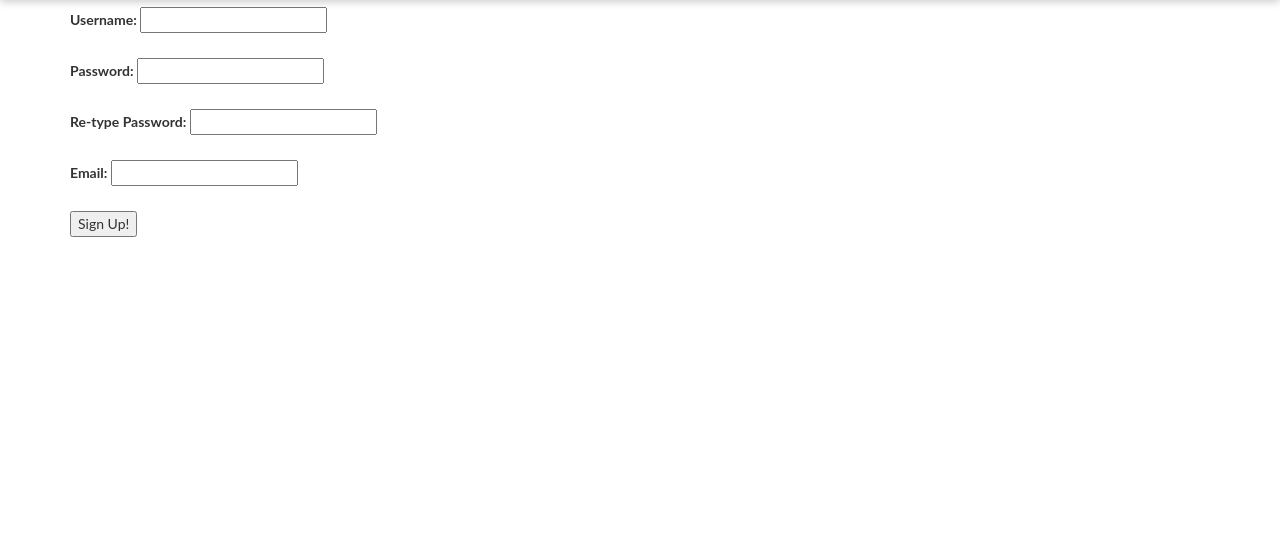
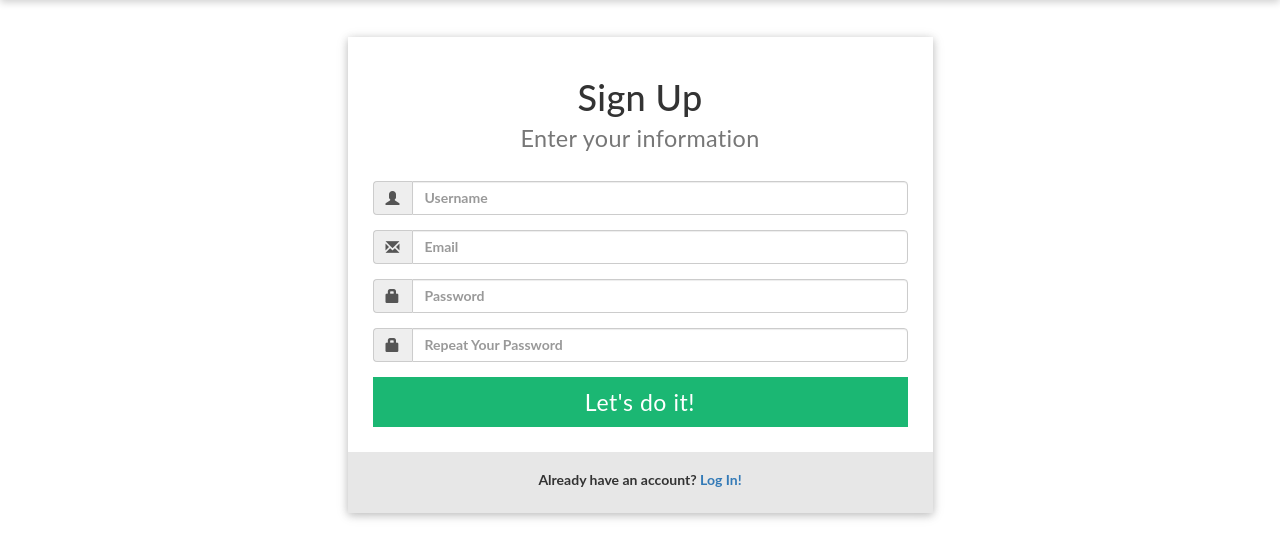
Before and after one commit to fsarachu/py-blog, a Python web app: template templates/signup.html in a window 1280 px wide. Shown: the part 53-612 px from the top of the page. Run offline with Jinja, Linux system fonts and the light colour scheme; the template is opened without the code that fills it, so the values that code supplies are empty.

Commit message:
Designed signup page

```diff
--- a/templates/signup.html
+++ b/templates/signup.html
@@ -1,39 +1,86 @@
 {% extends "base.html" %}
 
 {% block content %}
-  <form action="/signup" method="post">
-    <label>
-      Username:
-      <input type="text" name="username" value="{{ username }}">
-    </label>
-    {% if error_username %}
-      <span style="color: red;">{{ error_username }}</span>
-    {% endif %}
-    <br><br>
-    <label>
-      Password:
-      <input type="password" name="password">
-    </label>
-    {% if error_password %}
-      <span style="color: red;">{{ error_password }}</span>
-    {% endif %}
-    <br><br>
-    <label>
-      Re-type Password:
-      <input type="password" name="verify">
-    </label>
-    {% if error_verify %}
-      <span style="color: red;">{{ error_verify }}</span>
-    {% endif %}
-    <br><br>
-    <label>
-      Email:
-      <input type="text" name="email" value="{{ email }}">
-    </label>
-    {% if error_email %}
-      <span style="color: red;">{{ error_email }}</span>
-    {% endif %}
-    <br><br>
-    <input type="submit" value="Sign Up!">
-  </form>
+  <div class="row">
+    <div id="login-signup-form" class="col-xs-11 col-sm-8 col-md-6 col-center text-center">
+      <form method="post" novalidate>
+
+        <header>
+          <h1>Sign Up
+            <div class="small">Enter your information</div>
+          </h1>
+        </header>
+
+        <div class="form-group">
+          <div class="input-group">
+            <span class="input-group-addon"><span class="glyphicon glyphicon-user"></span></span>
+            <input type="text" name="username" class="form-control" placeholder="Username">
+          </div>
+        </div>
+
+        <div class="form-group">
+          <div class="input-group">
+            <span class="input-group-addon"><span class="glyphicon glyphicon-envelope"></span></span>
+            <input type="email" name="email" class="form-control" placeholder="Email">
+          </div>
+        </div>
+
+        <div class="form-group">
+          <div class="input-group">
+            <span class="input-group-addon"><span class="glyphicon glyphicon-lock"></span></span>
+            <input type="password" name="password" class="form-control" placeholder="Password">
+          </div>
+        </div>
+
+        <div class="form-group">
+          <div class="input-group">
+            <span class="input-group-addon"><span class="glyphicon glyphicon-lock"></span></span>
+            <input type="password" name="verify" class="form-control" placeholder="Repeat Your Password">
+          </div>
+        </div>
+
+        <input class="btn btn-primary btn-block btn-lg" type="submit" value="Let&#39;s do it!">
+
+        <footer>
+          <p>Already have an account? <a href="/login">Log In!</a></p>
+        </footer>
+
+      </form>
+    </div>
+  </div>
+  {#  <form action="/signup" method="post">#}
+  {#    <label>#}
+  {#      Username:#}
+  {#      <input type="text" name="username" value="{{ username }}">#}
+  {#    </label>#}
+  {#    {% if error_username %}#}
+  {#      <span style="color: red;">{{ error_username }}</span>#}
+  {#    {% endif %}#}
+  {#    <br><br>#}
+  {#    <label>#}
+  {#      Password:#}
+  {#      <input type="password" name="password">#}
+  {#    </label>#}
+  {#    {% if error_password %}#}
+  {#      <span style="color: red;">{{ error_password }}</span>#}
+  {#    {% endif %}#}
+  {#    <br><br>#}
+  {#    <label>#}
+  {#      Re-type Password:#}
+  {#      <input type="password" name="verify">#}
+  {#    </label>#}
+  {#    {% if error_verify %}#}
+  {#      <span style="color: red;">{{ error_verify }}</span>#}
+  {#    {% endif %}#}
+  {#    <br><br>#}
+  {#    <label>#}
+  {#      Email:#}
+  {#      <input type="text" name="email" value="{{ email }}">#}
+  {#    </label>#}
+  {#    {% if error_email %}#}
+  {#      <span style="color: red;">{{ error_email }}</span>#}
+  {#    {% endif %}#}
+  {#    <br><br>#}
+  {#    <input type="submit" value="Sign Up!">#}
+  {#  </form>#}
 {% endblock %}
```
Also changed, not shown: handlers/MainHandler.py (+7 -8 lines), templates/new/signup.html (+4 -11 lines).
